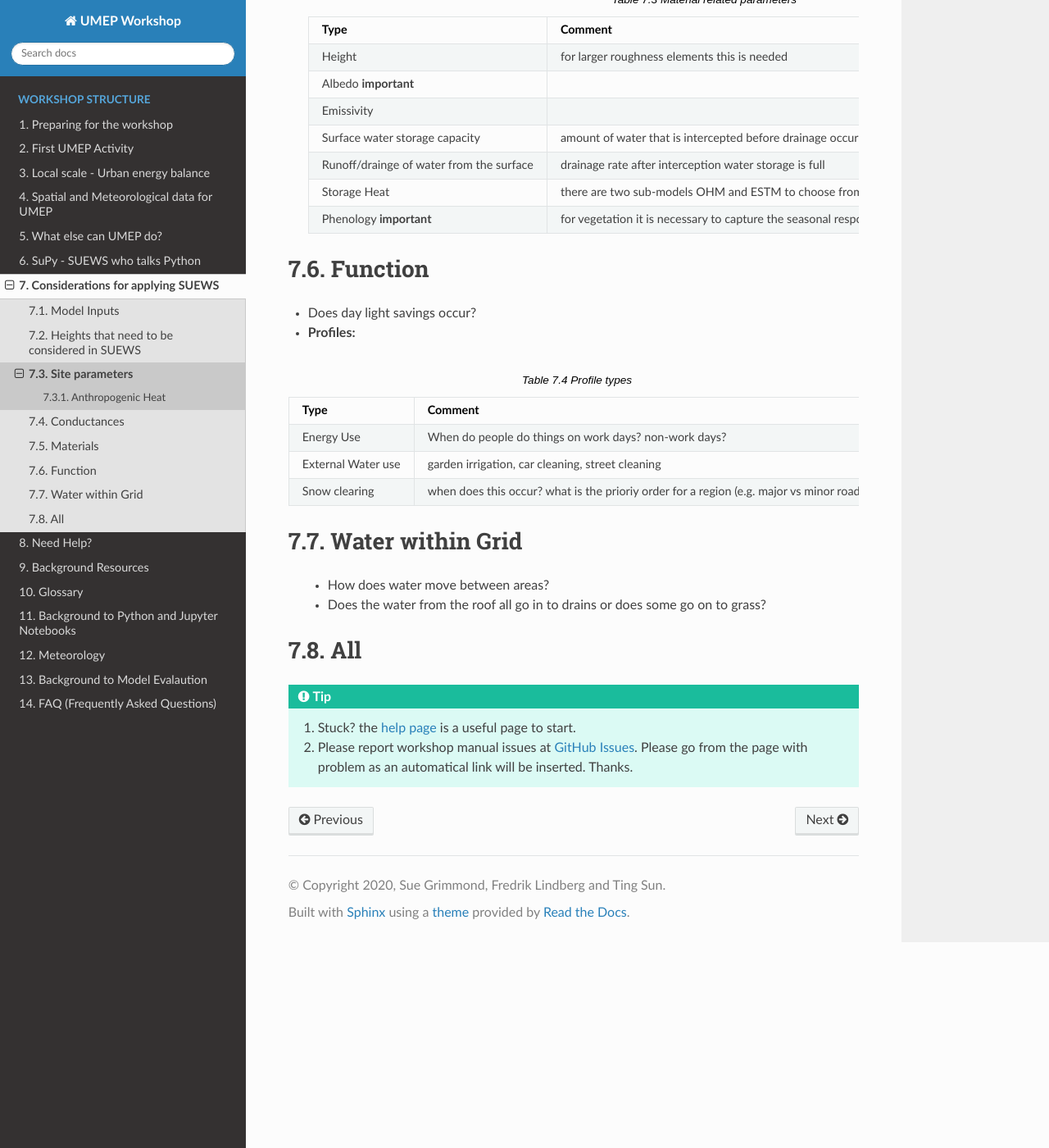
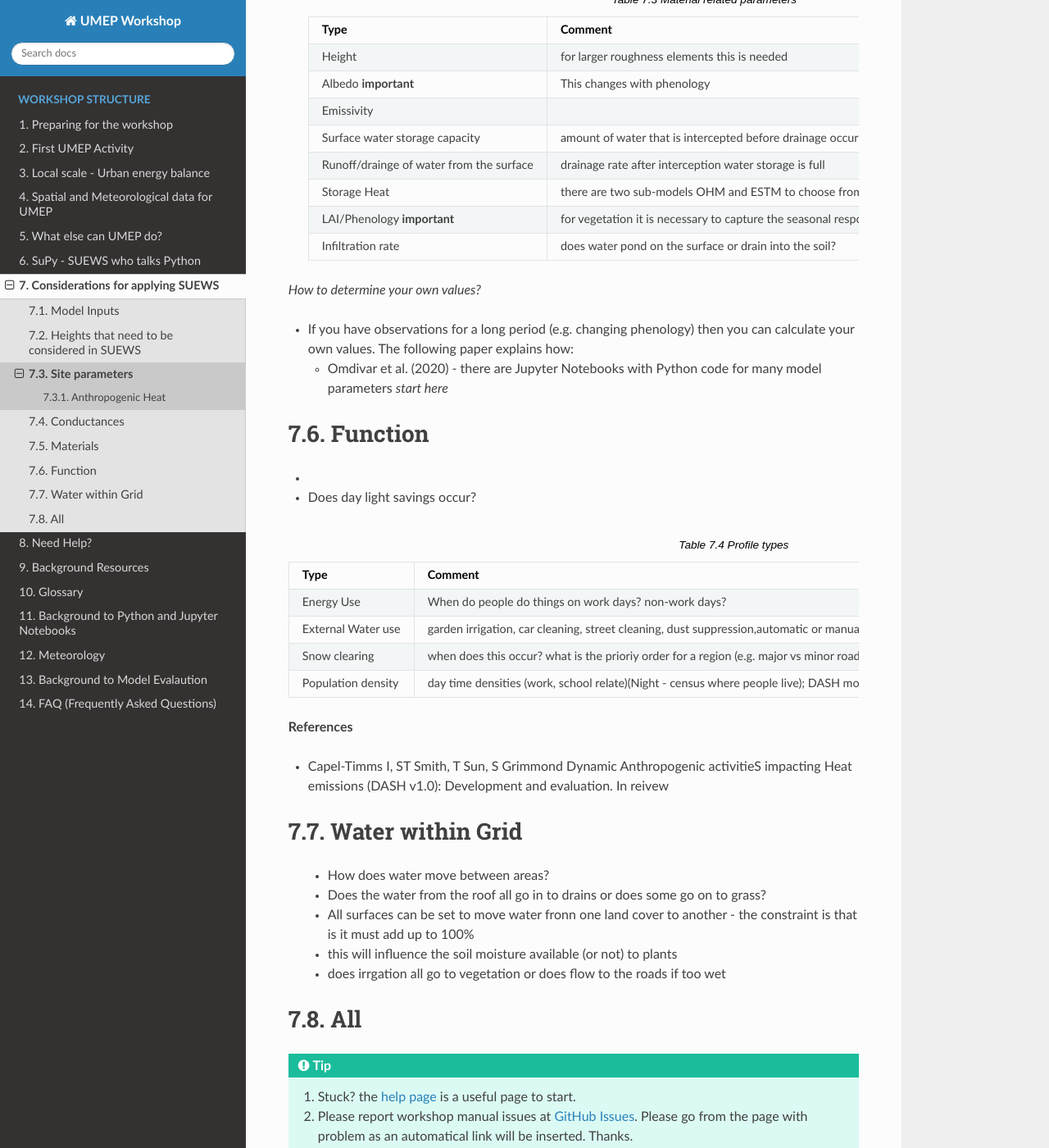
Before and after one commit to Urban-Meteorology-Reading/UMEP-Workshop, a Sphinx documentation site: the page built from source/Parameters/T1.rst, in a window 1280 px wide and 1400 px high, scrolled down 2640 px. Shown: the whole window at 82% size. Built offline with Sphinx 7.4.7 and the Read the Docs theme 2.0.0, drawn with Linux system fonts in a browser that asks for light colours; some of the changed text lies outside the part shown.

Commit message:
Update T1.rst

```diff
--- a/source/Parameters/T1.rst
+++ b/source/Parameters/T1.rst
@@ -76,9 +76,9 @@ Conductances
 
 *How to determine your own values?*
 
-- if you have observations for a long period (e.g. changing phenology) then you can calculate your own values. The following paper explian how:
+- if you have observations for a long period (e.g. changing phenology) then you can calculate your own values. The following papers explain how:
 
-  - Omdivar et al. (2020) - there are Jupyter Notebooks with code for may model parameters *start here*
+  - Omdivar et al. (2020) - there are Jupyter Notebooks with Python code for many model parameters *start here*
   - Ward et al. (2016)
   - Jarvi et al. (2011)
   - Grimmond and Oke (1991)
@@ -106,7 +106,7 @@ For each material type there are different characteristics needed for the radiat
    * - Height
      - for larger roughness elements  this is needed
    * - Albedo **important**
-     -
+     - This changes with phenology
    * - Emissivity
      -
    * - Surface water storage capacity
@@ -115,16 +115,27 @@ For each material type there are different characteristics needed for the radiat
      - drainage rate after interception water storage is full
    * - Storage Heat
      - there are two sub-models OHM and ESTM to choose from, parameters needed vary with which is chosen
-   * - Phenology **important**
-     - for vegetation it is necessary to capture the seasonal response of the vegetation
+   * - LAI/Phenology **important**
+     - for vegetation it is necessary to capture the seasonal response of the vegetation.
+   * - Infiltration rate
+     - does water pond on the surface or drain into the soil?
+
+
+*How to determine your own values?*
+
+- If you have observations for a long period (e.g. changing phenology) then you can calculate your own values. The following paper explains how:
+
+  - Omdivar et al. (2020) - there are Jupyter Notebooks with Python code for many model parameters *start here*
+
 
 .. _T1-f:
 
 Function
 --------
 
+-
 - Does day light savings occur?
-- **Profiles:**
+
 
 .. list-table:: Profile types
    :header-rows: 1
@@ -135,11 +146,16 @@ Function
    * - Energy Use
      - When do people do things on work days? non-work days?
    * - External Water use
-     - garden irrigation, car cleaning, street cleaning
+     - garden irrigation, car cleaning, street cleaning, dust suppression,automatic or manual, flood irrigation to maintain a soil mositure content
    * - Snow clearing
      - when does this occur? what is the prioriy order for a region (e.g. major vs minor roads)
+   * - Population density
+     -  day time densities (work, school relate)(Night - census where people live); DASH model allows fopoy dynamic occupancy (Capel-Timms et al. 2020)
 
 
+**References**
+
+- Capel-Timms I, ST Smith, T Sun, S Grimmond Dynamic Anthropogenic activitieS impacting Heat emissions (DASH v1.0): Development and evaluation. In reivew
 
 .. _T1-w:
 
@@ -148,7 +164,9 @@ Water within Grid
 
  - How does water move between areas?
  - Does the water from the roof all go in to drains or does some go on to grass?
-
+ - All surfaces can be set to move water fronn one land cover to another - the constraint is that is it must add up to 100%
+ - this will influence the soil moisture available (or not) to plants
+ - does irrgation all go to vegetation or does flow to the roads if too wet
 
 
 .. _T1-a:
```
